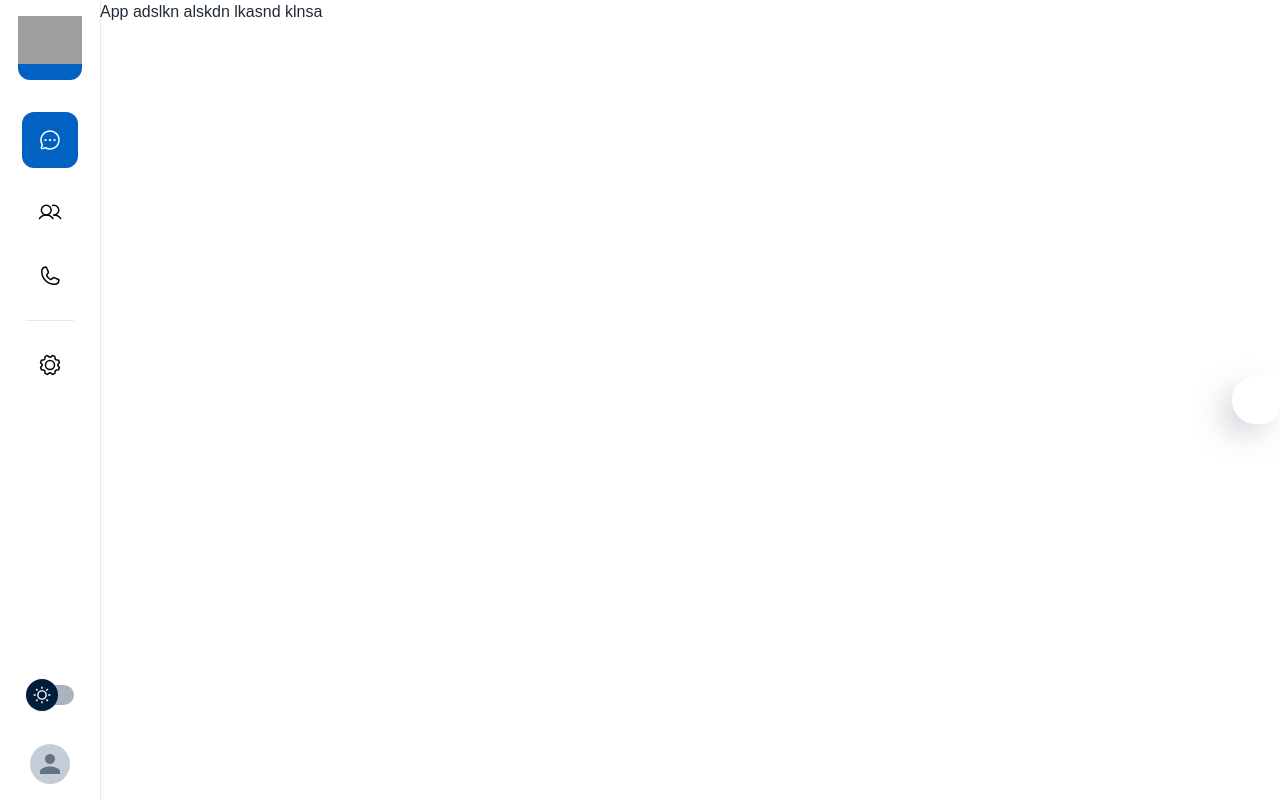
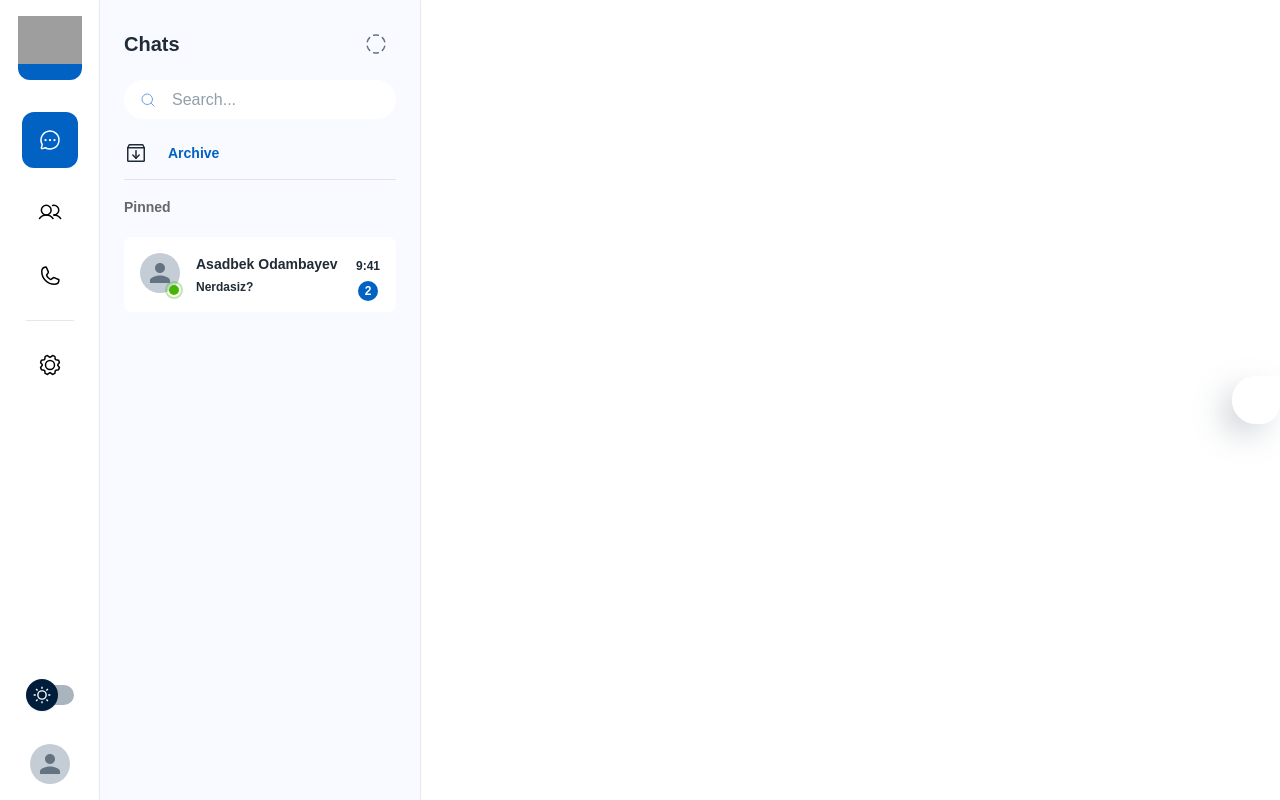
Before and after one commit to shonazarovdev/chat-template, a React (Create React App) app: page /app in a window 1280 px wide. Built offline with nearby package versions, Linux system fonts and the light colour scheme; grey boxes are pictures that could not be loaded; some icons are missing.

Commit message:
chatlist

```diff
--- /dev/null
+++ b/src/pages/dashboard/Chats.jsx
@@ -0,0 +1,168 @@
+import { ArchiveBox, CircleDashed, MagnifyingGlass } from "phosphor-react";
+import React from "react";
+
+import {
+  Avatar,
+  Badge,
+  Box,
+  Button,
+  Divider,
+  IconButton,
+  InputBase,
+  Stack,
+  Typography,
+  alpha,
+} from "@mui/material";
+import { styled } from "@mui/material/styles";
+
+const StyledBadge = styled(Badge)(({ theme }) => ({
+  "& .MuiBadge-badge": {
+    backgroundColor: "#44b700",
+    color: "#44b700",
+    boxShadow: `0 0 2px ${theme.palette.background.paper}`,
+    "&::after": {
+      position: "absolute",
+      top: 0,
+      left: 0,
+      width: "100%",
+      height: "100%",
+      borderRadius: "50%",
+      animation: "ripple 1.2s infinite ease-in-out",
+      border: "1px solid currentColor",
+      content: '""',
+    },
+  },
+  "@keyframes ripple": {
+    "0%": {
+      transform: "scale(0.8)",
+      opacity: 1,
+    },
+    "100%": {
+      transform: "scale(2.4)",
+      opacity: 0,
+    },
+  },
+}));
+
+const ChatElement = () => {
+  return (
+    <Box
+      sx={{
+        width: "100%",
+        borderRadius: 1,
+        backgroundColor: "#fff",
+        cursor: "pointer",
+      }}
+      p={2}
+    >
+      <Stack
+        direction={"row"}
+        alignItems={"center"}
+        justifyContent={"space-between"}
+      >
+        <Stack direction={"row"} spacing={2}>
+          <StyledBadge
+            overlap={"circular"}
+            anchorOrigin={{ vertical: "bottom", horizontal: "right" }}
+            variant={"dot"}
+          >
+            <Avatar />
+          </StyledBadge>
+          <Stack spacing={0.3}>
+            <Typography variant={"subtitle2"}>Asadbek Odambayev</Typography>
+            <Typography variant={"caption"}>Nerdasiz?</Typography>
+          </Stack>
+        </Stack>
+        <Stack spacing={2} alignItems={"center"}>
+          <Typography sx={{ fontWeight: 600 }} variant={"caption"}>
+            9:41
+          </Typography>
+          <Badge color={"primary"} badgeContent={2} />
+        </Stack>
+      </Stack>
+    </Box>
+  );
+};
+
+const Search = styled("div")(({ theme }) => ({
+  position: "relative",
+  borderRadius: 20,
+  backgroundColor: alpha(theme.palette.background.paper, 1),
+  marginRight: theme.spacing(1),
+  marginLeft: 0,
+  width: "100%",
+}));
+
+const SearchIconWrapper = styled("div")(({ theme }) => ({
+  padding: theme.spacing(0, 2),
+  height: "100%",
+  position: "absolute",
+  pointerEvents: "none",
+  display: "flex",
+  alignItems: "center",
+  justifyContent: "center",
+}));
+
+const StyledInputBase = styled(InputBase)(({ theme }) => ({
+  color: "inherit",
+  "& .MuiInputBase-input": {
+    padding: theme.spacing(1, 1, 1, 0),
+    paddingLeft: `calc(1em + ${theme.spacing(4)})`,
+    width: "100%",
+  },
+}));
+
+const Chats = () => {
+  return (
+    <Box
+      sx={{
+        position: "relative",
+        height: "100vh",
+        width: 320,
+        backgroundColor: "#f8faff",
+        boxShadow: "0 0 2px rgba(0, 0, 0, 0.25)",
+      }}
+    >
+      <Stack p={3} spacing={2}>
+        <Stack
+          direction={"row"}
+          alignItems={"center"}
+          justifyContent={"space-between"}
+        >
+          <Typography variant={"h5"}>Chats</Typography>
+          <IconButton>
+            <CircleDashed />
+          </IconButton>
+        </Stack>
+        <Stack sx={{ width: "100%" }}>
+          <Search>
+            <SearchIconWrapper>
+              <MagnifyingGlass color={"#709ce6"} />
+            </SearchIconWrapper>
+            <StyledInputBase
+              placeholder={"Search..."}
+              inputProps={{ "aria-label": "search" }}
+            />
+          </Search>
+        </Stack>
+        <Stack spacing={1}>
+          <Stack direction={"row"} alignItems={"center"} spacing={1.5}>
+            <ArchiveBox size={24} />
+            <Button>Archive</Button>
+          </Stack>
+          <Divider />
+        </Stack>
+        <Stack direction={"column"}>
+          <Stack spacing={2.4}>
+            <Typography variant={"subtitle2"} sx={{ color: "#676767" }}>
+              Pinned
+            </Typography>
+            <ChatElement />
+          </Stack>
+        </Stack>
+      </Stack>
+    </Box>
+  );
+};
+
+export default Chats;
--- a/src/pages/dashboard/GeneralApp.jsx
+++ b/src/pages/dashboard/GeneralApp.jsx
@@ -1,7 +1,13 @@
 import React from "react";
 
+import Chats from "./Chats";
+
 const GeneralApp = () => {
-  return <>App adslkn alskdn lkasnd klnsa</>;
+  return (
+    <>
+      <Chats />
+    </>
+  );
 };
 
 export default GeneralApp;
```
